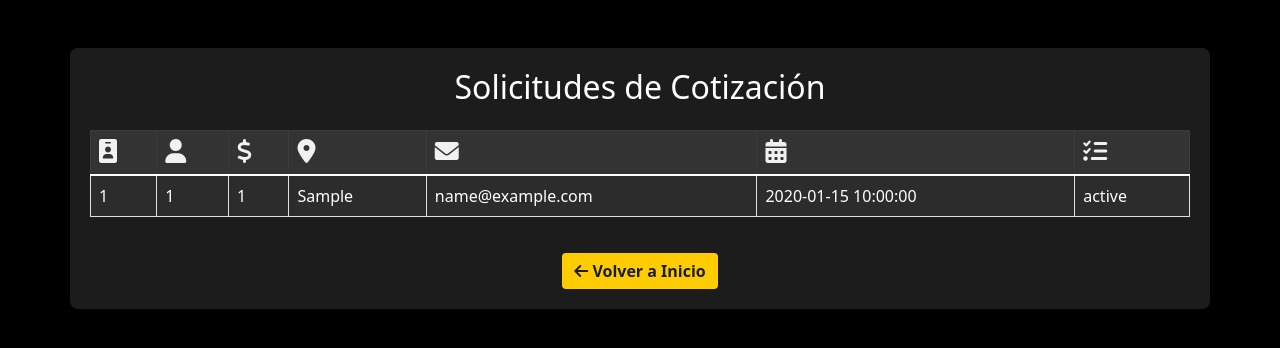
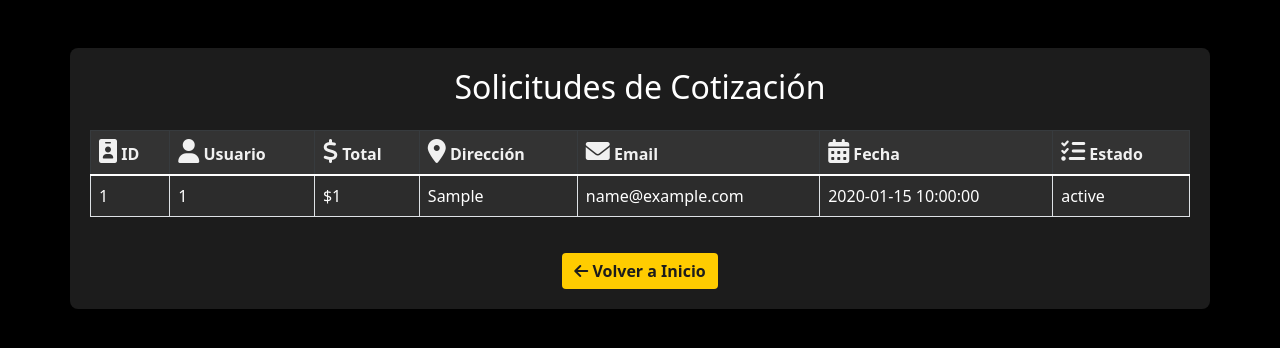
Before and after one commit to AleSaenz95/RetroNintendo, a Flask app: template templates/solicitudes_cotizacion.html in a window 1280 px wide. Shown: the top 348 px of the page. Run offline with Flask 3, Linux system fonts and the light colour scheme; the template is opened without the code that fills it: most values are stand-ins (such as "Sample title", 1, 10 or a date in 2020); some libraries are stand-ins or nearby versions.

Commit message:
cotizaciones

```diff
--- a/servidor.py
+++ b/servidor.py
@@ -10,7 +10,12 @@ from datetime import date
 import requests
 import os
 from decimal import Decimal
-from zeep import Client
+from zeep import Client, Settings
+from zeep.transports import Transport
+import requests
+from datetime import datetime
+from requests import Session
+
 
 
 app = Flask(__name__, template_folder='templates')
@@ -1664,7 +1669,10 @@ def ver_resenas_json():
 
 
 
-#cotizacion
+
+
+
+
 @app.route('/api/solicitud_cotizacion', methods=['POST'])
 def solicitud_cotizacion():
     data = request.json
@@ -1743,13 +1751,13 @@ def solicitud_cotizacion():
         if conn:
             conn.close()
 
-    # Responder con un mensaje de confirmación
-    return jsonify({
-        'mensaje': 'Solicitud de cotización recibida',
-        'cotizacion_id': cotizacion_id,
-        'total_estimado': total_estimado
-    }), 200
-
+    # Redirigir a la página de solicitudes de cotización
+    return redirect('/solicitudes_cotizacion')
+
+@app.route('/solicitudes_cotizacion', methods=['GET'])
+def solicitudes_cotizacion():
+    # Renderizar el HTML de solicitudes de cotización
+    return render_template('solicitudes_cotizacion.html')
 
 
 @app.route('/api/comparar_precios', methods=['GET'])
@@ -2220,43 +2228,41 @@ def actualizar_estado_paquete():
 
 
 # Ruta para obtener el tipo de cambio
-from zeep import Client, Settings
-from zeep.transports import Transport
-import requests
-from datetime import datetime
 
 @app.route('/api/tipo_cambio', methods=['GET'])
 def obtener_tipo_cambio():
     wsdl_url = 'https://gee.bccr.fi.cr/Indicadores/Suscripciones/WS/wsindicadoreseconomicos.asmx?WSDL'
 
-    # Configuración del cliente
-    session = requests.Session()
-    transport = Transport(session=session)
-    settings = Settings(strict=False, xml_huge_tree=True)
-    client = Client(wsdl=wsdl_url, transport=transport, settings=settings)
-
-    params = {
-        'Indicador': '318',
-        'FechaInicio': datetime.now().strftime('%d/%m/%Y'),
-        'FechaFinal': datetime.now().strftime('%d/%m/%Y'),
-        'Nombre': 'saenz2595@gmail.com',
-        'SubNiveles': 'N',
-        'CorreoElectronico': 'saenz2595@gmail.com',
-        'Token': '59JGE1L5EZ'
-    }
-
-    try:
-        # Llamar al servicio SOAP para obtener el tipo de cambio
+    try:
+        # Configuración del cliente SOAP
+        session = Session()
+        session.verify = False  # Si hay problemas con certificados SSL, desactiva la verificación
+        transport = Transport(session=session)
+        settings = Settings(strict=False, xml_huge_tree=True)
+        client = Client(wsdl=wsdl_url, transport=transport, settings=settings)
+
+        # Parámetros para el servicio SOAP
+        params = {
+            'Indicador': '318',
+            'FechaInicio': datetime.now().strftime('%d/%m/%Y'),
+            'FechaFinal': datetime.now().strftime('%d/%m/%Y'),
+            'Nombre': 'saenz2595@gmail.com',
+            'SubNiveles': 'N',
+            'CorreoElectronico': 'saenz2595@gmail.com',
+            'Token': '59JGE1L5EZ'
+        }
+
+        # Llamada al servicio SOAP
         response = client.service.ObtenerIndicadoresEconomicos(**params)
 
-        # Extraer el tipo de cambio de la estructura obtenida
+        # Extraer el tipo de cambio
         tipo_cambio_venta = response['INGC011_CAT_INDICADORECONOMIC'][0]['NUM_VALOR']
 
-        # Devolver el tipo de cambio en formato JSON
         return jsonify({"tipo_cambio_venta": float(tipo_cambio_venta)})
 
     except Exception as e:
-        return jsonify({"error": f"Error al obtener el tipo de cambio: {str(e)}"}), 500
+        # Manejo de errores
+        return jsonify({"error": f"Error al conectar con el servidor de tipo de cambio: {str(e)}"}), 500
 
 
 
@@ -2330,5 +2336,5 @@ def verificar_identificacion():
 def service_worker():
     return send_from_directory('', 'sw.js')
 
-if __name__ == "__main__":
-    app.run(host="0.0.0.0", port=5030, debug=True)
+if __name__ == '__main__':
+    app.run(debug=True)
--- a/templates/solicitudes_cotizacion.html
+++ b/templates/solicitudes_cotizacion.html
@@ -56,25 +56,29 @@
         <table class="table table-striped table-bordered">
             <thead class="table-dark">
                 <tr>
-                    <th class="icon-column"><i class="fas fa-id-badge"></i></th>
-                    <th class="icon-column"><i class="fas fa-user"></i></th>
-                    <th class="icon-column"><i class="fas fa-dollar-sign"></i></th>
-                    <th class="icon-column"><i class="fas fa-map-marker-alt"></i></th>
-                    <th class="icon-column"><i class="fas fa-envelope"></i></th>
-                    <th class="icon-column"><i class="fas fa-calendar-alt"></i></th>
-                    <th class="icon-column"><i class="fas fa-tasks"></i></th>
+                    <th class="icon-column"><i class="fas fa-id-badge"></i> ID</th>
+                    <th class="icon-column"><i class="fas fa-user"></i> Usuario</th>
+                    <th class="icon-column"><i class="fas fa-dollar-sign"></i> Total</th>
+                    <th class="icon-column"><i class="fas fa-map-marker-alt"></i> Dirección</th>
+                    <th class="icon-column"><i class="fas fa-envelope"></i> Email</th>
+                    <th class="icon-column"><i class="fas fa-calendar-alt"></i> Fecha</th>
+                    <th class="icon-column"><i class="fas fa-tasks"></i> Estado</th>
                 </tr>
             </thead>
             <tbody>
                 {% for solicitud in solicitudes %}
                 <tr>
-                    <td class="icon-column">{{ solicitud.cotizacion_id }}</td>
-                    <td class="icon-column">{{ solicitud.usuario_id }}</td>
-                    <td class="icon-column">{{ solicitud.total_estimado | round(2) }}</td>
-                    <td class="icon-column">{{ solicitud.direccion_entrega }}</td>
-                    <td class="icon-column">{{ solicitud.email }}</td>
-                    <td class="icon-column">{{ solicitud.fecha_solicitud }}</td>
-                    <td class="icon-column">{{ solicitud.estado }}</td>
+                    <td>{{ solicitud['cotizacion_id'] }}</td>
+                    <td>{{ solicitud['usuario_id'] }}</td>
+                    <td>${{ solicitud['total_estimado'] | round(2) }}</td>
+                    <td>{{ solicitud['direccion_entrega'] }}</td>
+                    <td>{{ solicitud['email'] }}</td>
+                    <td>{{ solicitud['fecha_solicitud'] }}</td>
+                    <td>{{ solicitud['estado'] }}</td>
+                </tr>
+                {% else %}
+                <tr>
+                    <td colspan="7" class="text-center">No hay solicitudes de cotización disponibles.</td>
                 </tr>
                 {% endfor %}
             </tbody>
```
